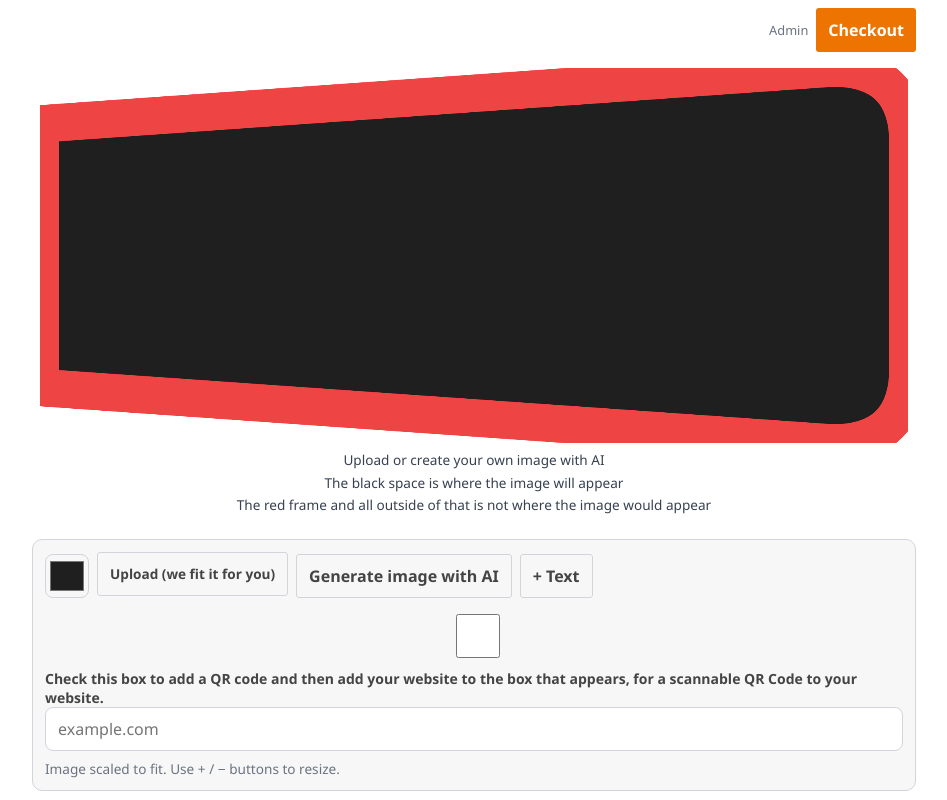
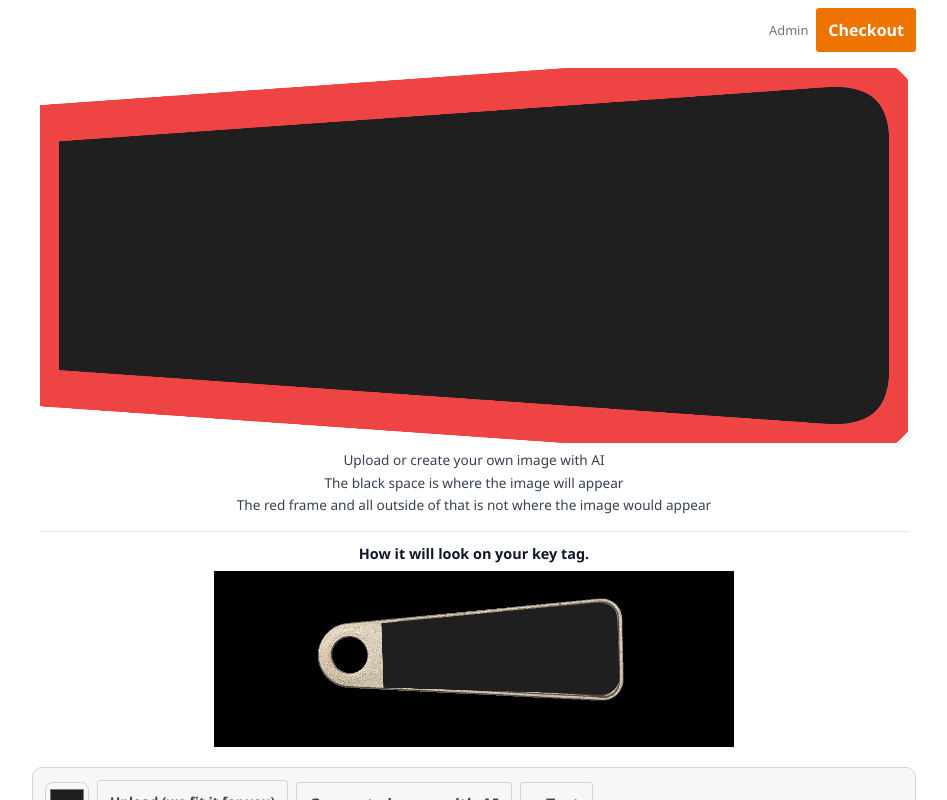
Before and after one commit to thealainpaul/key-tag-studio, a Next.js app: page / in a window 1280 px wide. Shown: the top 800 px of the page, without its empty margins (166-1113 px from the left). Built offline with nearby package versions, Linux system fonts and the light colour scheme.

Commit message:
Update DesignerApp.tsx

```diff
--- a/src/components/DesignerApp.tsx
+++ b/src/components/DesignerApp.tsx
@@ -359,7 +359,7 @@ export default function DesignerApp() {
         )}
         <KeyTagMockupPreview
           contentCanvasRef={contentCanvasRef}
-          active={images.length > 0}
+          active={true}
           revision={mockupRevision}
           title={labels.mockupTitle}
         />
```
